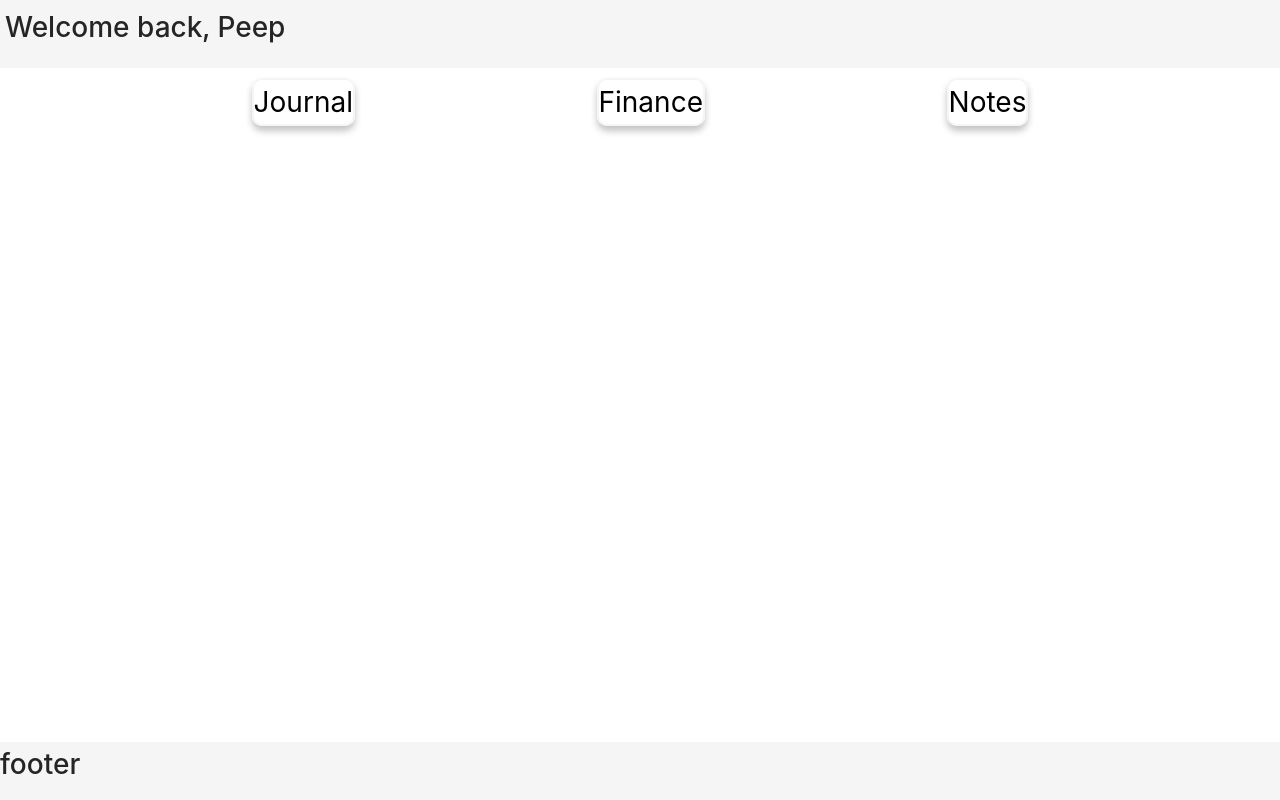
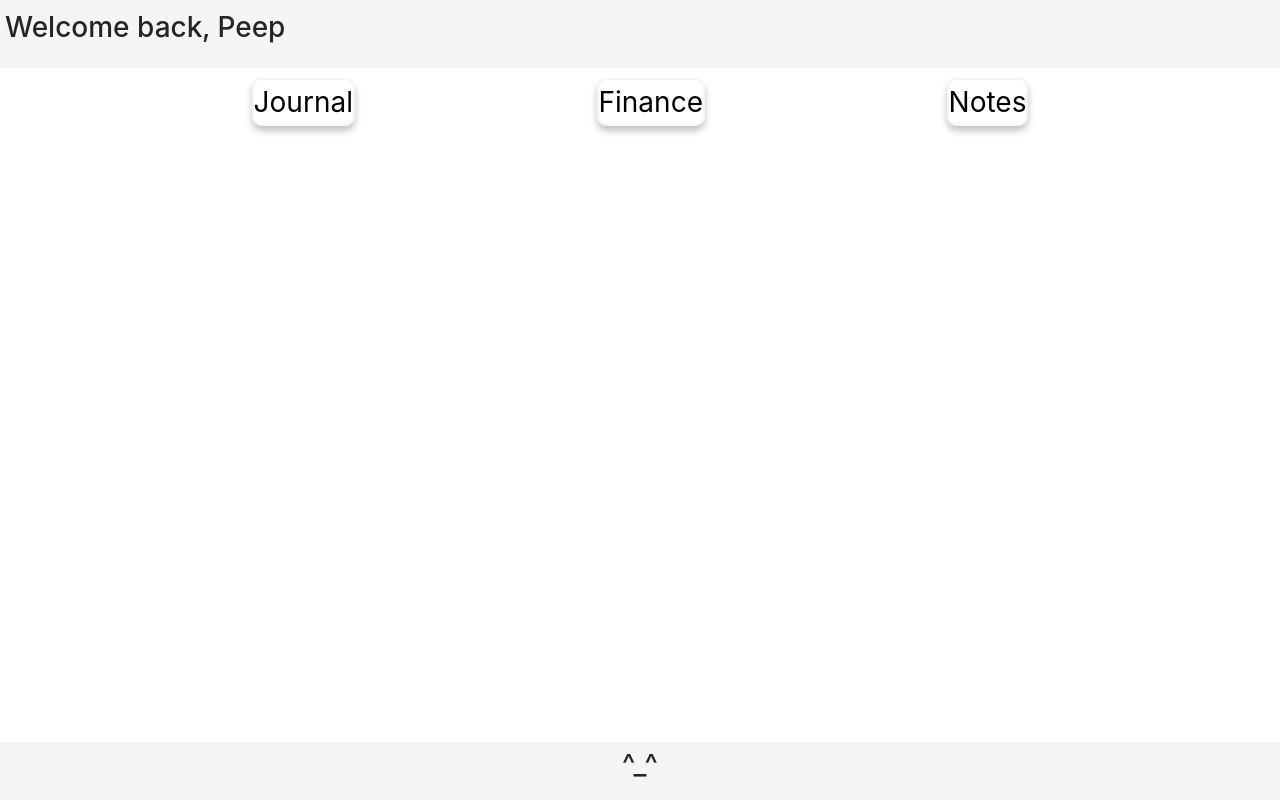
Before and after one commit to arn-foto/encrypt-me, a React (Create React App) app in the folder encrypt-me/: page / in a window 1280 px wide. Built offline with nearby package versions, Linux system fonts and the light colour scheme.

Commit message:
+ Add footer

```diff
--- a/encrypt-me/src/Footer/index.js
+++ b/encrypt-me/src/Footer/index.js
@@ -4,7 +4,7 @@ import { FooterContainer } from "./styles";
 const Footer = () => {
 	return (
 		<FooterContainer>
-			<h1>footer</h1>
+			<h1>^_^</h1>
 		</FooterContainer>
 	);
 };
--- a/encrypt-me/src/Footer/styles.js
+++ b/encrypt-me/src/Footer/styles.js
@@ -2,6 +2,7 @@ import styled from "styled-components";
 
 const FooterContainer = styled.div`
 	display: flex;
+	justify-content: center;
 	background-color: whitesmoke;
 	position: absolute;
 	bottom: 0;
```
